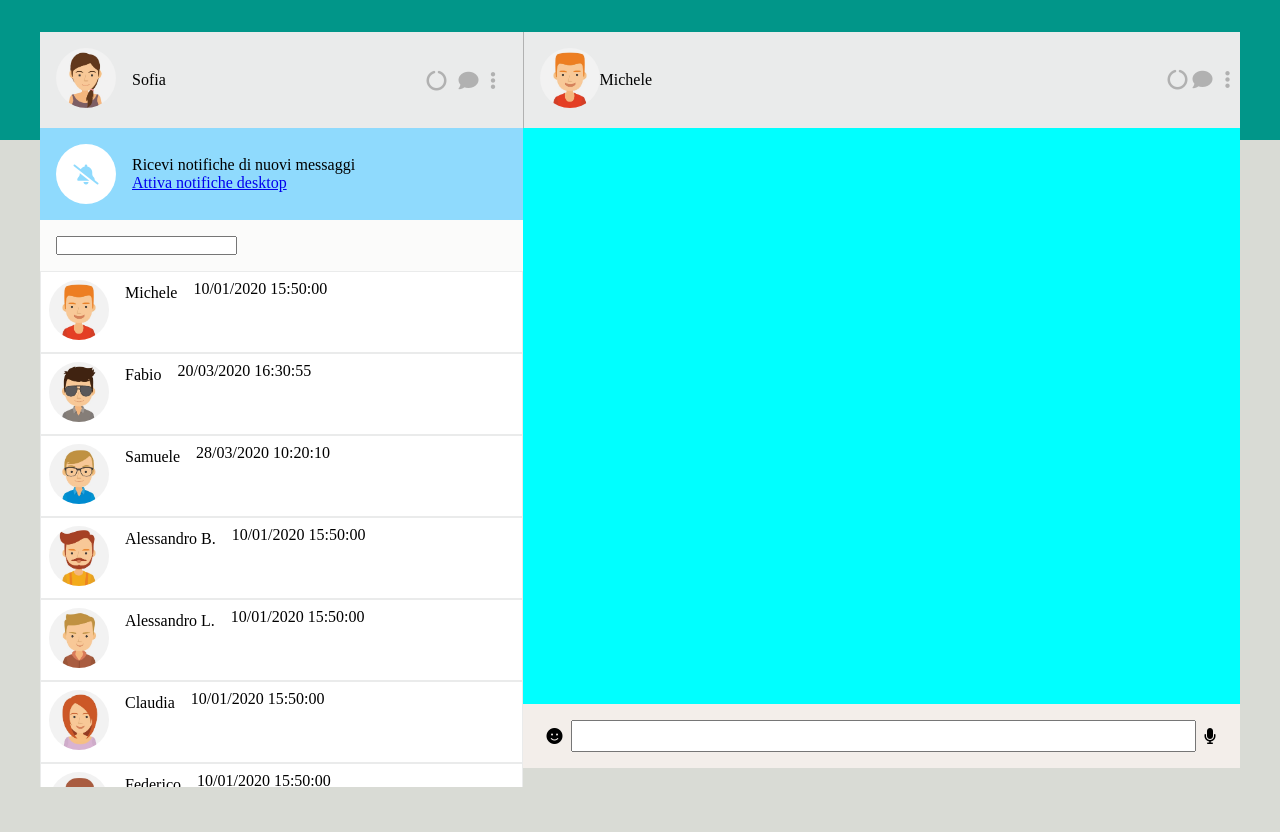
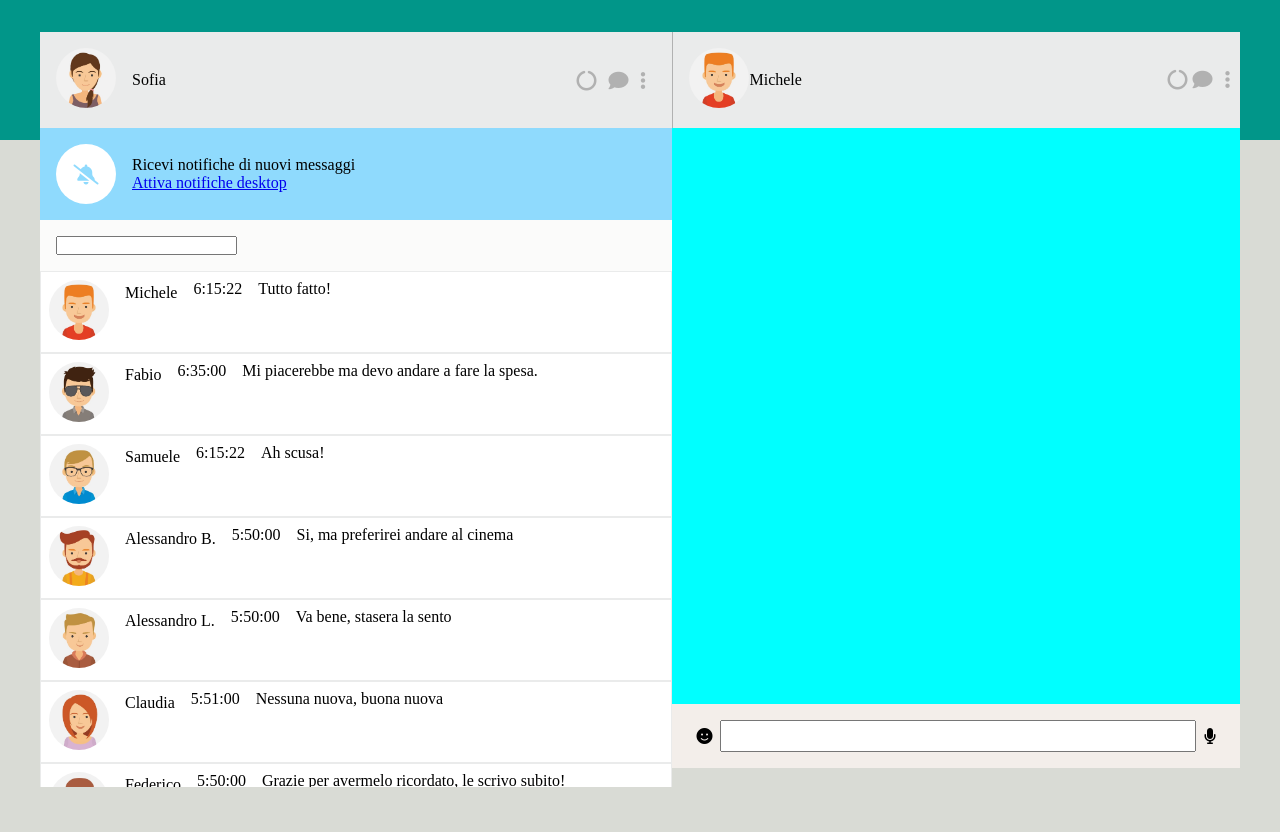
Before and after one commit to matteoNapoli42/vue-boolzapp, a plain HTML site: page index.html in a window 1280 px wide. Drawn offline with nearby package versions, Linux system fonts and the light colour scheme.

Commit message:
visualize time of the last message and last messag

```diff
--- a/index.html
+++ b/index.html
@@ -54,7 +54,8 @@
               <div class="text">
                 {{contact.name}}
               </div>
-              <div>{{contact.messages[1].date}}</div>
+              <div>{{contact.messages[contact.messages.length-1].date.substr(12,16)}}</div>
+              <div>{{contact.messages[contact.messages.length-1].message}}</div>
             </div>
           </div>
         </div>
```
